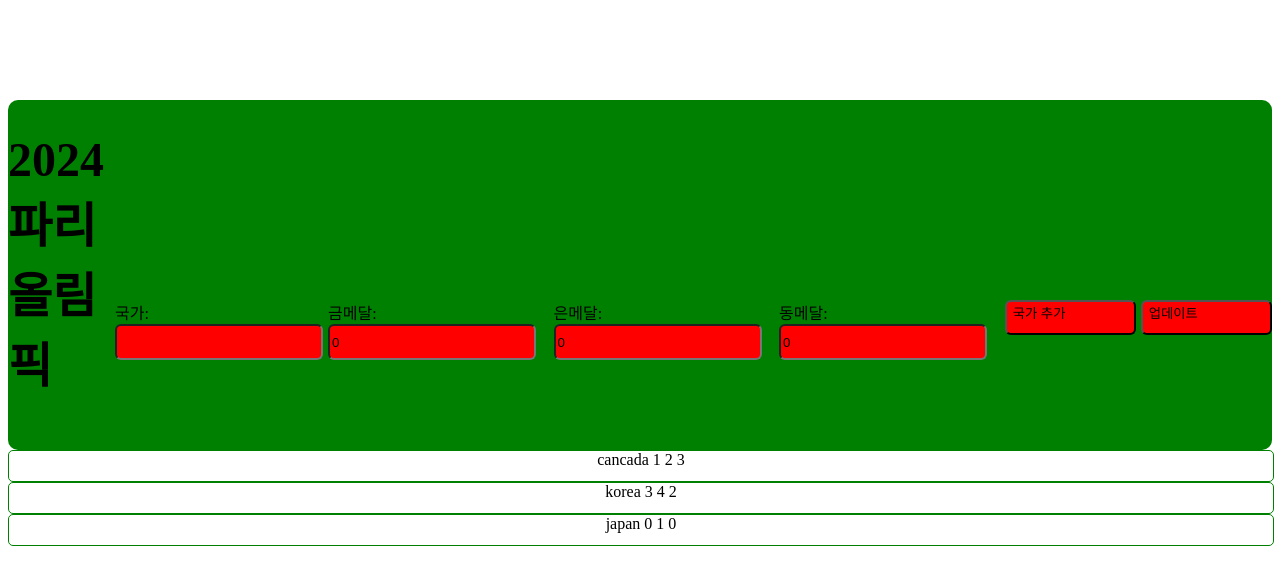
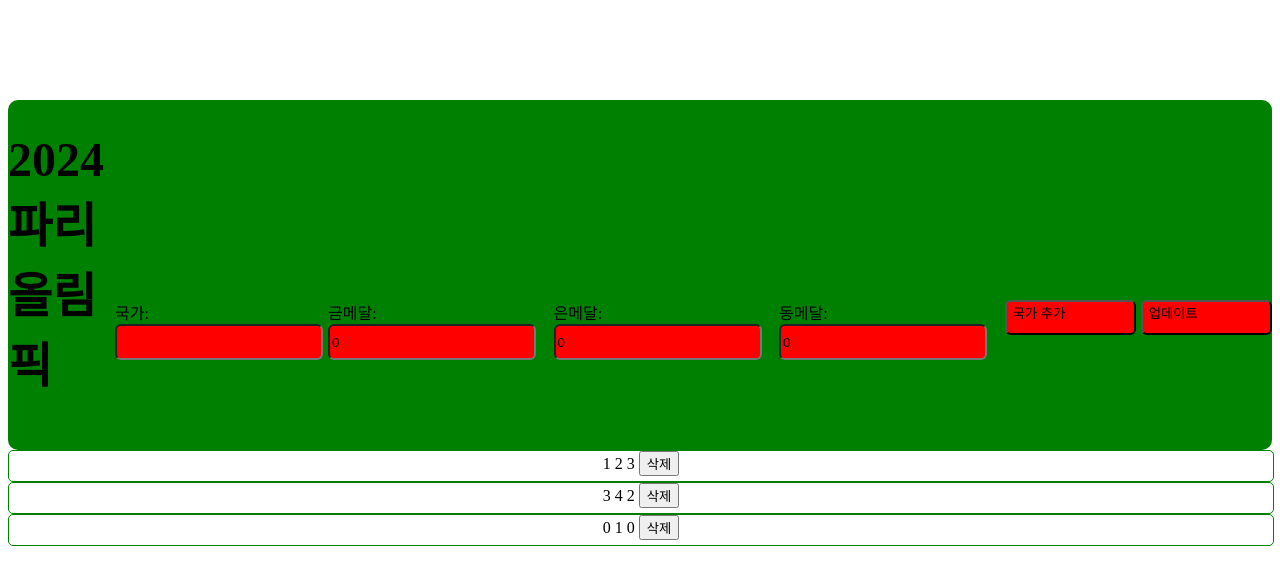
Before and after one commit to smileeeeely/Olympic-Medal-Tracker, a React (Vite) app in the folder medal-Tracker/: page / in a window 1280 px wide. Shown: the top 584 px of the page. Built offline with nearby package versions, Linux system fonts and the light colour scheme.

Commit message:
update: able to delete country and changed dict -> countries, country -> countryName

```diff
--- a/medal-Tracker/src/App.css
+++ b/medal-Tracker/src/App.css
@@ -43,7 +43,7 @@
   margin: 200px auto 0 auto;
 }
 
-.listStyle {
+.contry-list-style {
   width: 100%;
   height: 30px;
   border: 1px solid green;
--- a/medal-Tracker/src/App.jsx
+++ b/medal-Tracker/src/App.jsx
@@ -3,84 +3,92 @@ import "./App.css";
 
 const App = () => {
   //여기는 js!
-  const [contry, setContry] = useState("");
+  const [countryName, setCountryName] = useState("");
   const [goldMedal, setGoldMedal] = useState(0);
   const [silverMedal, setSilverMedal] = useState(0);
   const [bronzeMedal, setBronzeMedal] = useState(0);
 
-  const [list, setList] = useState([
+  const [countries, setCountries] = useState([
     {
       id: new Date().getTime(),
-      contry: "cancada",
+      countryName: "cancada",
       goldMedal: 1,
       silverMedal: 2,
       bronzeMedal: 3,
     },
     {
       id: new Date().getTime() + 1,
-      contry: "korea",
+      countryName: "korea",
       goldMedal: 3,
       silverMedal: 4,
       bronzeMedal: 2,
     },
     {
       id: new Date().getTime() + 2,
-      contry: "japan",
+      countryName: "japan",
       goldMedal: 0,
       silverMedal: 1,
       bronzeMedal: 0,
     },
   ]);
 
-  const addNewList = (e) => {
+  const addNewCountry = (e) => {
     e.preventDefault();
-    if (!contry) return alert("국가를 입력해주세요.");
-    const res = list.filter((it) => it.contry.includes(contry));
+    if (!countryName) return alert("국가를 입력해주세요.");
+    const res = countries.filter((it) => it.countryName.includes(countryName));
     if (res[0]) {
-      const contry = res[0].contry;
       return alert("이미 등록된 국가입니다.");
     }
 
-    const newList = {
+    const newCountry = {
       id: new Date().getTime(),
-      contry: contry,
+      countryName: countryName,
       goldMedal: goldMedal,
       silverMedal: silverMedal,
       bronzeMedal: bronzeMedal,
     };
-    setList([...list, newList]);
-    setContry("");
-    console.log("addNewList => ", newList);
+    setCountries([...countries, newCountry]);
+    setCountryName("");
+    console.log("addNewCountry => ", newCountry);
   };
 
-  const updateList = (e) => {
+  const updateCountry = (e) => {
     e.preventDefault();
+    if (!countryName) return alert("국가를 입력해주세요.");
 
-    const newList = {
+    const newCountry = {
       id: new Date().getTime(),
-      contry: contry,
+      countryName: countryName,
       goldMedal: goldMedal,
       silverMedal: silverMedal,
       bronzeMedal: bronzeMedal,
     };
-    setList([...list, newList]);
-    setContry("");
-    console.log("updateList => ", newList);
+    setCountries([...countries, newCountry]);
+    setCountryName("");
+    console.log("updateCountry => ", newCountry);
   };
+
+  const deleteCountry = (countryName) => {
+    const filteredCountries = countries.filter((country) => country.countryName !== countryName);
+    console.log(filteredCountries);
+    {/* setContries([...contries, filteredContries]); */}
+    setCountries(filteredCountries);
+    console.log("filtedredCountries => ", filteredCountries);
+  }
 
   return (
     // 여기는 html!
     <>
       <div className="header">
         <h1 className="title">2024 파리 올림픽</h1>
-        <form onSubmit={addNewList} className="input-form">
+        <form onSubmit={addNewCountry} className="input-form">
           <label>
             국가:
             <input
               onChange={(e) => {
-                setContry(e.target.value);
+                setCountryName(e.target.value);
               }}
-              id="contryInput"
+              id="countryNameInput"
               className="input-Box"
               type="text"
             />
@@ -121,7 +129,7 @@ const App = () => {
           <button className="button" id="add_button">
             국가 추가
           </button>
-          <button onClick={updateList} className="button" id="update_button">
+          <button type="button" onClick={updateCountry} className="button" id="update_button">
             업데이트
           </button>
         </form>
@@ -129,9 +137,8 @@ const App = () => {
 
       {/* 리스트 렌더링 */}
       <div>
-        {list.map(function (listData) {
-          // console.log("listData => ",listData);
-          return <List key={listData.id} listData={listData} />;
+        {countries.map(function (countriesData) {
+          return <CountryList key={countriesData.id} countriesData={countriesData} deleteCountry={deleteCountry} />;
         })}
       </div>
     </>
@@ -140,11 +147,11 @@ const App = () => {
 
 export default App;
 
-const List = ({ listData }) => {
+const CountryList = ({ countriesData, deleteCountry }) => {
   return (
-    <div className="listStyle">
-      {listData.contry} {listData.goldMedal} {listData.silverMedal}{" "}
-      {listData.bronzeMedal}
+    <div className="contry-list-style">
+      {countriesData.contryName} {countriesData.goldMedal} {countriesData.silverMedal}{" "}
+      {countriesData.bronzeMedal} <button type="button" onClick={() => deleteCountry(countriesData.countryName)}>삭제</button>
     </div>
   );
 };
```
